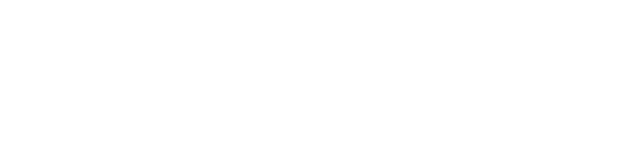
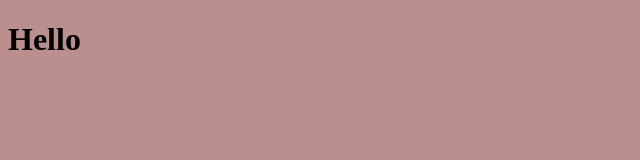
Before and after one commit to DevchallGMX/404-not-found-devchallenges.io, a website: page index.html in a window 1280 px wide. Shown: the whole page, without its empty margins (0-640 px from the left). Drawn offline with nearby package versions, Linux system fonts and the light colour scheme; files that its build step writes are made by us from their sources.

Commit message:
add scss

```diff
--- a/index.html
+++ b/index.html
@@ -4,7 +4,10 @@
     <meta charset="UTF-8" />
     <meta http-equiv="X-UA-Compatible" content="IE=edge" />
     <meta name="viewport" content="width=device-width, initial-scale=1.0" />
+    <link rel="stylesheet" href="style.css" />
     <title>Document</title>
   </head>
-  <body></body>
+  <body>
+    <h1>Hello</h1>
+  </body>
 </html>
--- /dev/null
+++ b/style.scss
@@ -0,0 +1,10 @@
+html {
+  body {
+    background: rosybrown;
+    height: 100vh;
+
+    &:hover {
+      background: blue;
+    }
+  }
+}
```
Also changed, not shown: package.json (added, +13 -0 lines), abstracts/colors.scss (added), abstracts/variables.scss (added), components/buttons.scss (added), components/carousel.scss (added), css/min/style.css (added), css/style.css (added).
